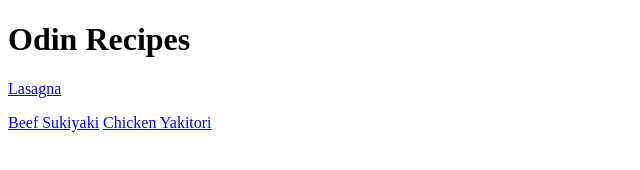
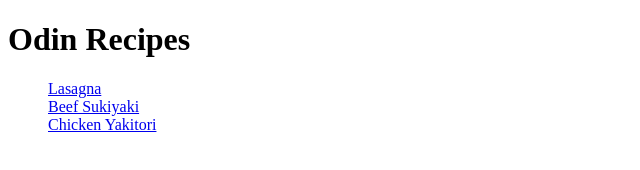
Before and after one commit to slyguykai/odin-recipes, a plain HTML site: page index.html in a window 1280 px wide. Shown: the whole page, without its empty margins (0-640 px from the left). Drawn offline with Linux system fonts and the light colour scheme.

Commit message:
Organized links in bullet-less list

```diff
--- a/index.html
+++ b/index.html
@@ -6,15 +6,20 @@
     </head>
     <body>
         <h1>Odin Recipes</h1>
-        <p>
+       <!-- <p>
             <a href="lasagna.html" target="_blank">Lasagna</a>
         </p>
         <p2>
             <a href="Beef_Sukiyaki.html" target="_blank">Beef Sukiyaki</a>
         </p2>
-        <p3>
+        <p>
             <a href="Chicken_Yakitori.html" target="_blank">Chicken Yakitori</a>
-        </p3>
+        </p> -->
+        <ul style="list-style-type:none;">
+            <li><a href="lasagna.html" target="_blank">Lasagna</a></li>
+            <li><a href="Beef_Sukiyaki.html" target="_blank">Beef Sukiyaki</a</li>
+            <li><a href="Chicken_Yakitori.html" target="_blank">Chicken Yakitori</a></li>
+        </ul>
     </body>
 
 
```
